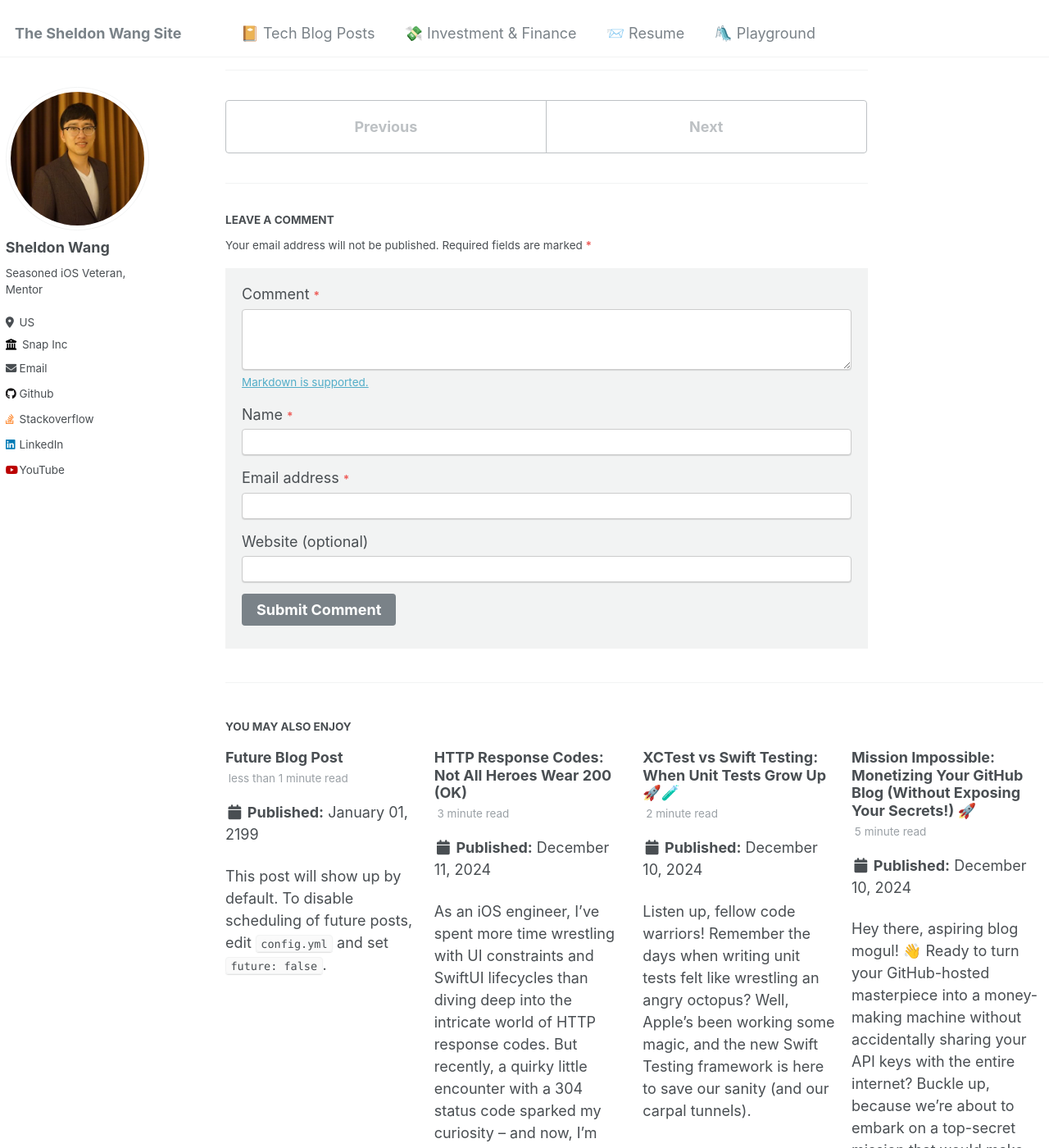
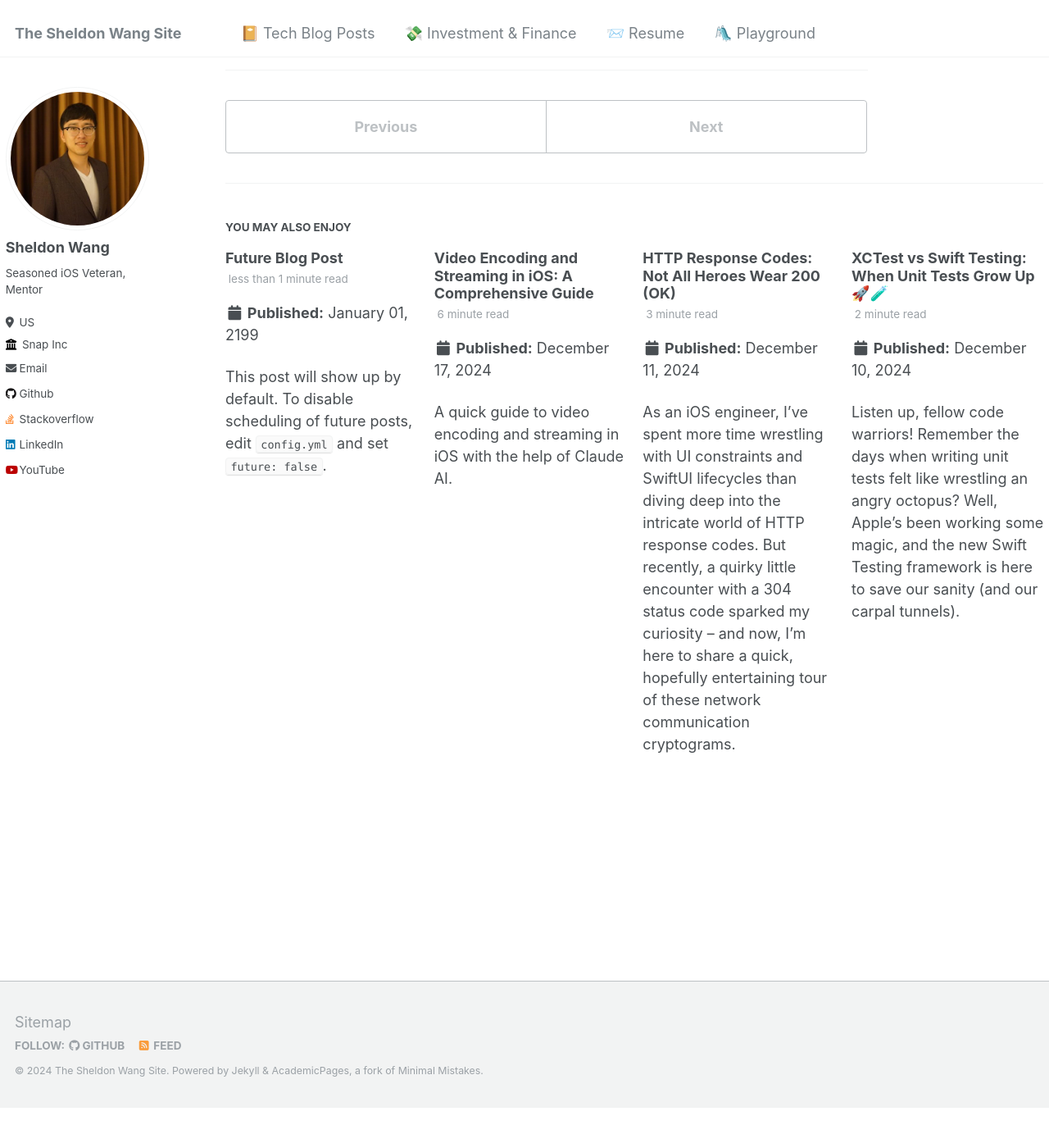
Before and after one commit to SheldonWangRJT/SheldonWangRJT.Github.io, a Jekyll site: the page built from _posts/2024-05-13-blog-post-3.md, in a window 1280 px wide and 1400 px high, scrolled down 632 px. Shown: the whole window at 82% size. Built offline with Jekyll 4.4.1, drawn with Linux system fonts in a browser that asks for light colours; after the commit the page ends 1984 px from its top, so only the background shows below that; part of the change alters nothing that is shown; some of the changed text lies outside the part shown.

Commit message:
ios video guide blog

````diff
--- a/_config.yml
+++ b/_config.yml
@@ -84,7 +84,7 @@ future                   : false
 read_more                : "disabled" # if enabled, adds "Read more" links to excerpts
 talkmap_link             : false #change to true to add link to talkmap on talks page
 comments:
-  provider               : "staticman" # false (default), "disqus", "discourse", "facebook", "google-plus", "staticman", "custom"
+  provider               : # false (default), "disqus", "discourse", "facebook", "google-plus", "staticman", "custom"
   disqus:
     shortname            :
   discourse:
--- /dev/null
+++ b/_posts/2024-12-17-blog-post-12.md
@@ -0,0 +1,273 @@
+---
+title: 'Video Encoding and Streaming in iOS: A Comprehensive Guide'
+date: 2024-12-17
+permalink: /posts/2024/12/blog-post-12/
+tags:
+  - iOS
+  - Streaming
+  - AVFoundation
+---
+
+A quick guide to video encoding and streaming in iOS with the help of Claude AI.
+
+## Table of Contents
+- [Introduction](#introduction)
+- [Understanding Video Compression](#understanding-video-compression)
+- [Video Codecs](#video-codecs-a-comprehensive-overview)
+- [iOS Video Encoding](#ios-video-encoding-with-avfoundation)
+- [Streaming Considerations](#streaming-considerations)
+- [Custom Video Player](#building-a-custom-video-player-from-scratch)
+- [Conclusion](#conclusion)
+
+## Introduction
+
+Video encoding is a critical process in digital media that transforms raw video data into a compressed format suitable for storage and transmission. In the iOS ecosystem, AVFoundation provides powerful tools for handling video encoding and streaming with remarkable efficiency.
+
+## Understanding Video Compression
+
+Video compression aims to reduce file size while maintaining acceptable visual quality. There are two primary compression types:
+
+### Lossy Compression
+- Permanently removes some data to achieve smaller file sizes
+- Typical for video streaming and web delivery
+- Uses techniques like motion compensation and discrete cosine transform (DCT)
+
+### Lossless Compression
+- Preserves all original data
+- Used in scenarios requiring exact video reproduction
+- Results in larger file sizes compared to lossy compression
+
+## Video Codecs: A Comprehensive Overview
+
+### Common Video Codecs in iOS Development
+
+#### 1. H.264 (AVC)
+- Widely supported across Apple devices
+- Excellent compression efficiency
+- Supported in iOS since version 3.0
+- Best for broad compatibility
+
+#### 2. HEVC (H.265)
+- Significantly improved compression compared to H.264
+- Reduces file size by up to 50% at the same visual quality
+- Introduced in iOS 11
+- Higher computational requirements
+- Ideal for 4K and high-resolution content
+
+#### 3. VP9
+- Open-source codec developed by Google
+- Comparable compression to HEVC
+- Limited native support in iOS
+- Primarily used in web streaming
+- Requires additional libraries for full implementation
+
+#### 4. AV1
+- Next-generation open-source codec
+- Developed by the Alliance for Open Media
+- Superior compression compared to HEVC
+- Growing support in modern platforms
+- Limited native iOS support (requires third-party libraries)
+
+#### 5. ProRes
+- Apple's high-quality codec
+- Designed for professional video editing
+- Minimal compression, preserves high image quality
+- Used extensively in video production workflows
+- Supported in Final Cut Pro and professional Apple ecosystem
+
+### Codec Comparison Matrix
+
+| Codec | Compression Efficiency | Computational Cost | iOS Support | Best Use Case |
+|-------|------------------------|-------------------|-------------|---------------|
+| H.264 | Moderate | Low | Excellent | Broad compatibility, web streaming |
+| HEVC  | High | Medium-High | Very Good | 4K content, bandwidth-constrained environments |
+| VP9   | High | High | Limited | Web streaming, Google ecosystem |
+| AV1   | Very High | Very High | Limited | Future-proof streaming, open ecosystem |
+| ProRes| Minimal | Low | Excellent | Professional video production |
+
+## iOS Video Encoding with AVFoundation
+
+### Basic Video Encoding
+
+```swift
+import AVFoundation
+
+class VideoEncoder {
+    func encodeVideo(sourceURL: URL, outputURL: URL) {
+        let asset = AVAsset(url: sourceURL)
+
+        guard let exportSession = AVAssetExportSession(
+            asset: asset,
+            presetName: AVAssetExportPresetHighestQuality
+        ) else {
+            print("Cannot create export session")
+            return
+        }
+
+        exportSession.outputURL = outputURL
+        exportSession.outputFileType = .mp4
+
+        exportSession.exportAsynchronously {
+            switch exportSession.status {
+            case .completed:
+                print("Video encoded successfully")
+            case .failed:
+                print("Encoding failed: \(exportSession.error?.localizedDescription ?? "")")
+            case .cancelled:
+                print("Encoding cancelled")
+            default:
+                break
+            }
+        }
+    }
+}
+```
+
+### Advanced Encoding with Custom Processing
+
+```swift
+extension VideoEncoder {
+    func customVideoEncoding(sourceURL: URL, outputURL: URL) {
+        let asset = AVAsset(url: sourceURL)
+        let composition = AVMutableComposition()
+
+        guard let videoTrack = asset.tracks(withMediaType: .video).first,
+              let compositionVideoTrack = composition.addMutableTrack(
+                  withMediaType: .video,
+                  preferredTrackID: kCMPersistentTrackID_Invalid) else {
+            return
+        }
+
+        do {
+            try compositionVideoTrack.insertTimeRange(
+                videoTrack.timeRange,
+                of: videoTrack,
+                at: .zero
+            )
+
+            let instruction = AVMutableVideoCompositionInstruction()
+            instruction.timeRange = videoTrack.timeRange
+
+            let layerInstruction = AVMutableVideoCompositionLayerInstruction(
+                assetTrack: compositionVideoTrack
+            )
+
+            instruction.layerInstructions = [layerInstruction]
+
+            let videoComposition = AVMutableVideoComposition()
+            videoComposition.instructions = [instruction]
+            videoComposition.renderSize = videoTrack.naturalSize
+            videoComposition.frameDuration = CMTime(value: 1, timescale: 30)
+
+            guard let exportSession = AVAssetExportSession(
+                asset: composition,
+                presetName: AVAssetExportPresetHighestQuality
+            ) else { return }
+
+            exportSession.outputURL = outputURL
+            exportSession.outputFileType = .mp4
+            exportSession.videoComposition = videoComposition
+
+            exportSession.exportAsynchronously {
+                // Handle export completion
+            }
+        } catch {
+            print("Encoding error: \(error.localizedDescription)")
+        }
+    }
+}
+```
+
+## Streaming Considerations
+
+### Key Streaming Factors
+- **Adaptive Bitrate Streaming**: Dynamically adjust video quality based on network conditions
+- **HTTP Live Streaming (HLS)**: Apple's preferred streaming protocol
+- **Network Performance**: Monitor bandwidth and device capabilities
+
+### HLS Streaming Setup
+
+```swift
+import AVFoundation
+import AVKit
+
+class VideoStreamingController {
+    func setupHLSStream(streamURL: URL) {
+        let player = AVPlayer(url: streamURL)
+        let playerViewController = AVPlayerViewController()
+        playerViewController.player = player
+
+        // Present the player
+        present(playerViewController, animated: true) {
+            player.play()
+        }
+    }
+}
+```
+
+## Building a Custom Video Player from Scratch
+
+### Low-Level Video Player Implementation
+
+```swift
+import AVFoundation
+import CoreMedia
+import UIKit
+
+class CustomVideoPlayer: UIView {
+    // Private properties and methods for video rendering
+    private var displayLayer: AVSampleBufferDisplayLayer?
+    private var asset: AVAsset?
+    private var assetReader: AVAssetReader?
+    private var videoTrackOutput: AVAssetReaderTrackOutput?
+    private var audioTrackOutput: AVAssetReaderTrackOutput?
+
+    // Core initialization methods
+    func loadVideo(url: URL) {
+        asset = AVAsset(url: url)
+        setupAssetReader()
+        configureSampleBufferDisplayLayer()
+        setupAudioEngine()
+    }
+
+    // Detailed implementation methods (see previous artifact for full code)
+    private func setupAssetReader() { /* ... */ }
+    private func configureSampleBufferDisplayLayer() { /* ... */ }
+    private func setupAudioEngine() { /* ... */ }
+
+    // Playback controls
+    func play() { /* ... */ }
+    func pause() { /* ... */ }
+}
+```
+
+## Optimization Techniques
+
+### Video Optimization Strategies
+1. **Codec Selection**
+   - Choose appropriate codec based on content and target devices
+   - Consider compression efficiency and computational requirements
+
+2. **Resolution Management**
+   - Provide multiple resolution variants
+   - Support common sizes: 720p, 1080p, 4K
+
+3. **Bitrate Adaptation**
+   - Implement dynamic bitrate switching
+   - Lower bitrates for mobile networks
+   - Higher bitrates for WiFi and broadband
+
+## Conclusion
+
+Video encoding and streaming in iOS require a deep understanding of compression techniques, network conditions, and framework capabilities. From using built-in AVFoundation tools to creating custom low-level players, developers have multiple approaches to implementing robust video experiences.
+
+### Key Takeaways
+- Understand different video codecs and their use cases
+- Leverage AVFoundation for standard encoding and playback
+- Consider creating custom solutions for specific requirements
+- Always prioritize user experience and performance
+
+## Resources
+- [Apple AVFoundation Documentation](https://developer.apple.com/documentation/avfoundation)
+- [HTTP Live Streaming Overview](https://developer.apple.com/documentation/http_live_streaming)
+- [Video Compression Guide](https://video4change.org/book/video-compression-guide)
````
Also changed, not shown: 1 other file.
